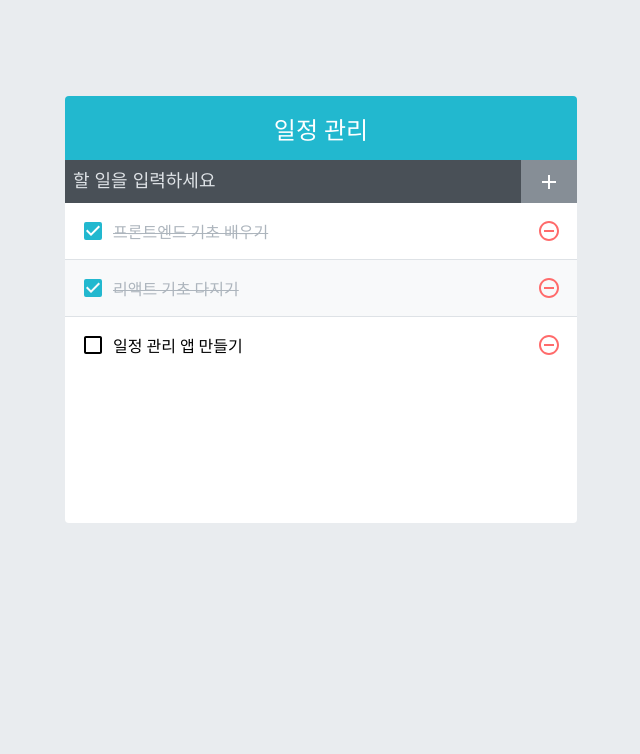
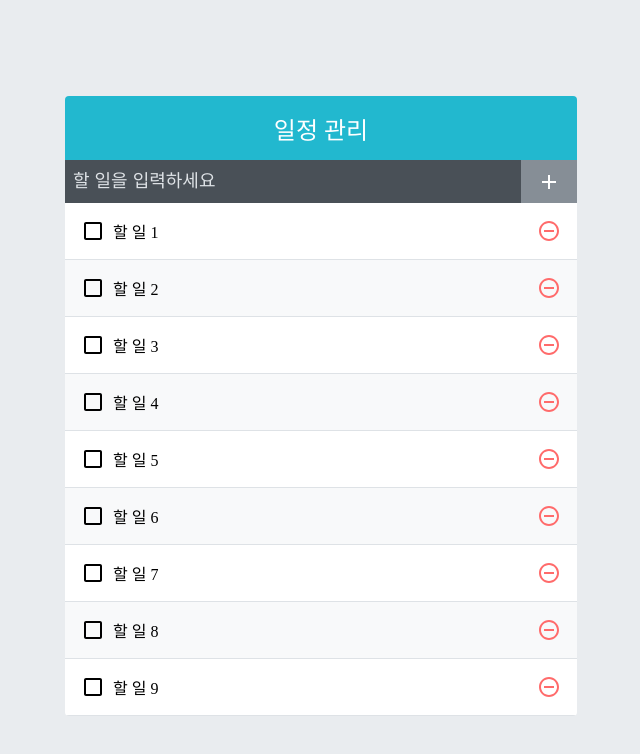
Before and after one commit to casava840/TodoAppFrontend, a React (Create React App) app: page / in a window 1280 px wide. Shown: the top 754 px of the page, without its empty margins (319-959 px from the left). Built offline with nearby package versions, Linux system fonts and the light colour scheme.

Commit message:
add bulkTodos to App.js

```diff
--- a/src/App.js
+++ b/src/App.js
@@ -4,25 +4,39 @@ import TodoTemplate from './components/TodoTemplate';
 import TodoInsert from './components/TodoInsert';
 import TodoList from './components/TodoList';
 
+const createBulkTodos = () => {
+  const arr = [];
+  for (let i = 1; i <= 2500; i++) {
+    arr.push({
+      id: i,
+      text: `할 일 ${i}`,
+      checked: false
+    });
+  };
+
+  return arr;
+};
+
 function App() {
-  const [todos, setTodos] = useState([
-    {
-      id: 1,
-      text: '프론트엔드 기초 배우기',
-      checked: true,
-    },
-    {
-      id: 2,
-      text: '리액트 기초 다지기',
-      checked: true,
-    },
-    {
-      id: 3,
-      text: '일정 관리 앱 만들기',
-      checked: false,
-    }
+  const [todos, setTodos] = useState(createBulkTodos);
+  // const [todos, setTodos] = useState([
+  //   {
+  //     id: 1,
+  //     text: '프론트엔드 기초 배우기',
+  //     checked: true,
+  //   },
+  //   {
+  //     id: 2,
+  //     text: '리액트 기초 다지기',
+  //     checked: true,
+  //   },
+  //   {
+  //     id: 3,
+  //     text: '일정 관리 앱 만들기',
+  //     checked: false,
+  //   }
 
-  ]);
+  // ]);
 
   const nextId = useRef(4);
 
```
